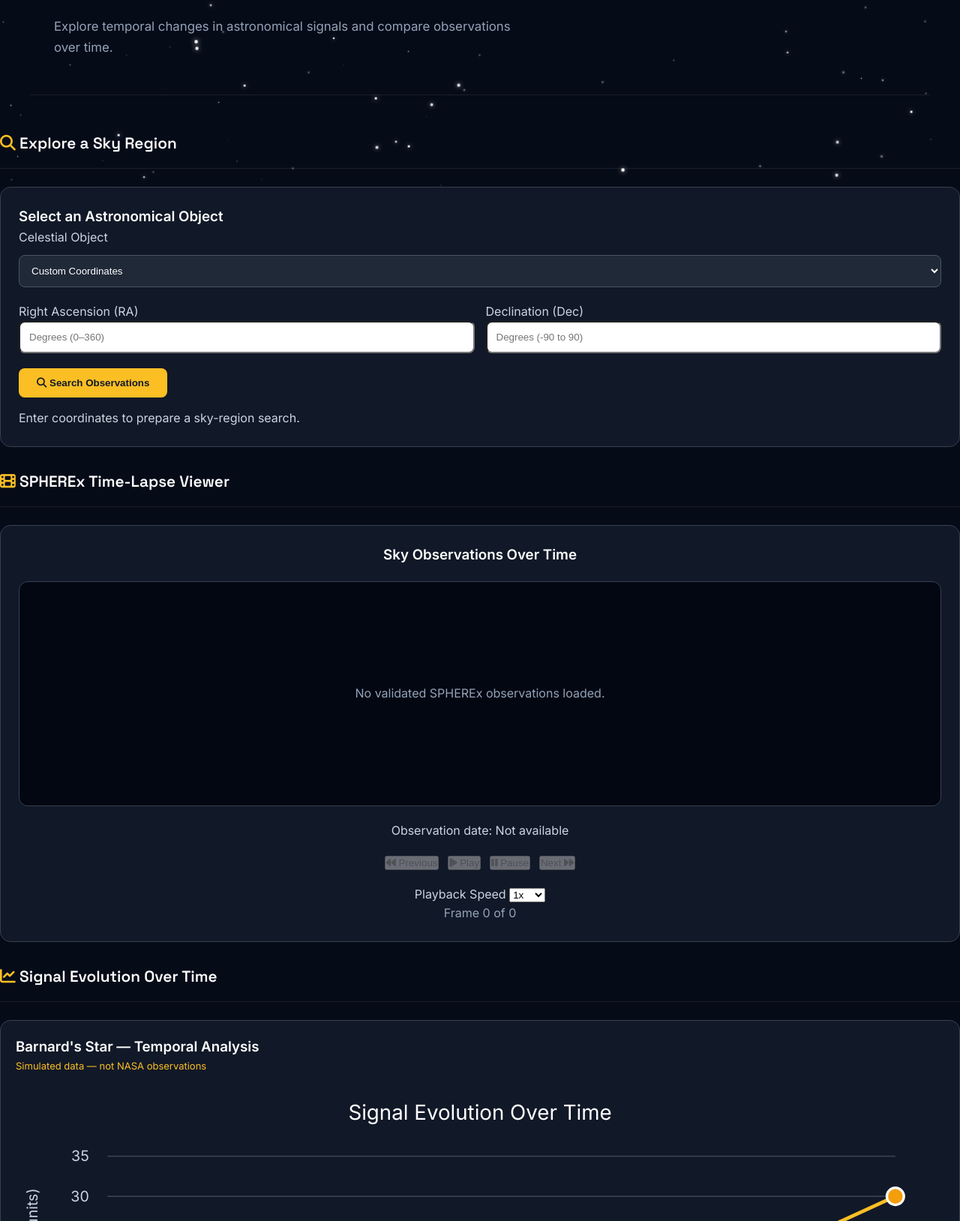
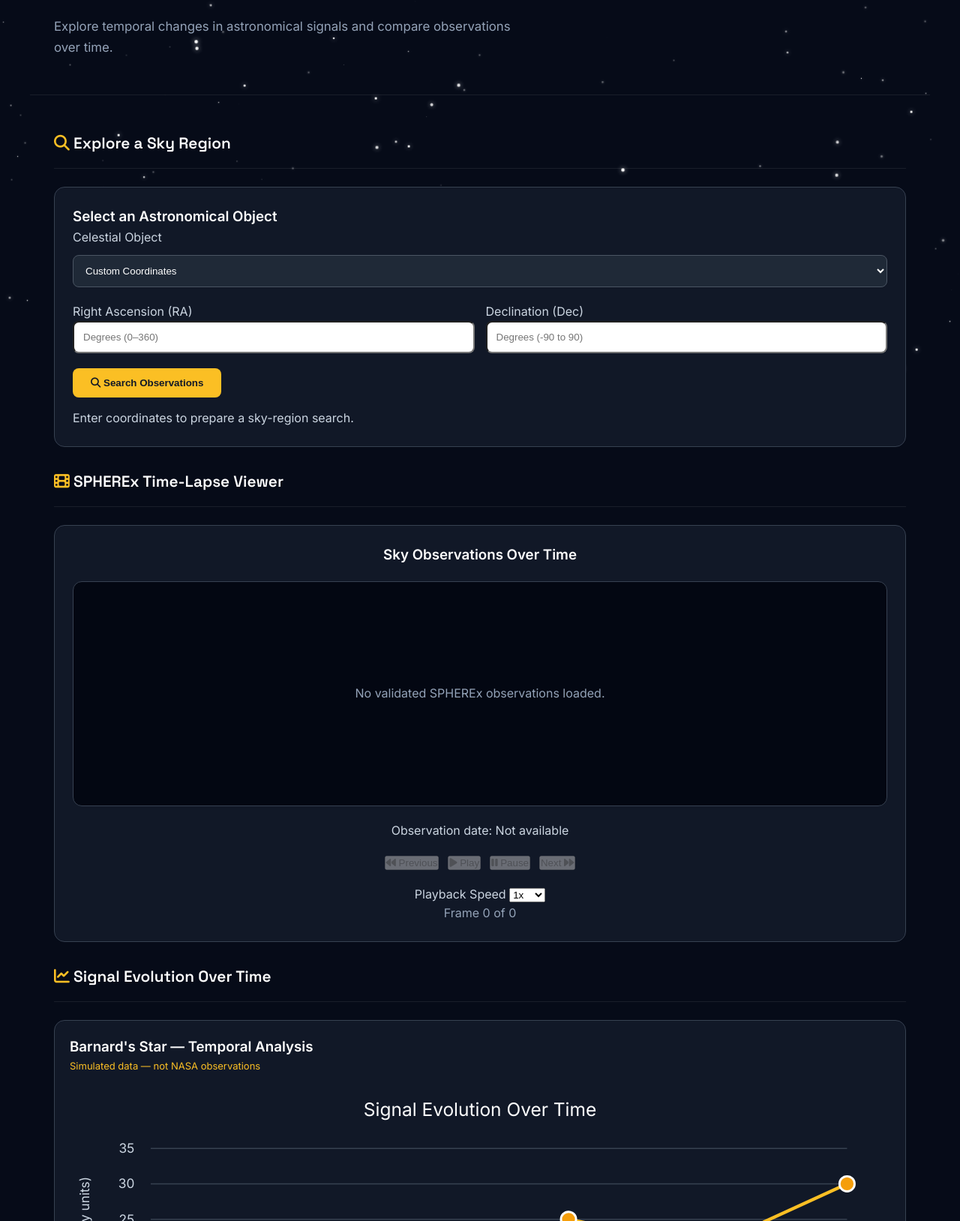
Before and after one commit to XanderCale3722/SPACECOLLECTORS3, a Flask app: page /time-explorer in a window 1280 px wide. Shown: the part 292-1920 px from the top of the page at 75% size. Run offline with Flask 3, Linux system fonts and the light colour scheme.

Commit message:
linea 27

```diff
--- a/space_collectors/templates/time.html
+++ b/space_collectors/templates/time.html
@@ -24,7 +24,7 @@
             and compare observations over time.
         </p>
     </div>
-
+<div class="pagina-contenido">
         <!-- ASTRONOMICAL OBJECT SEARCH -->
 <h2 class="subtitulo-seccion animar">
     <i class="fas fa-search" style="color:#fbbf24;"></i>
```
